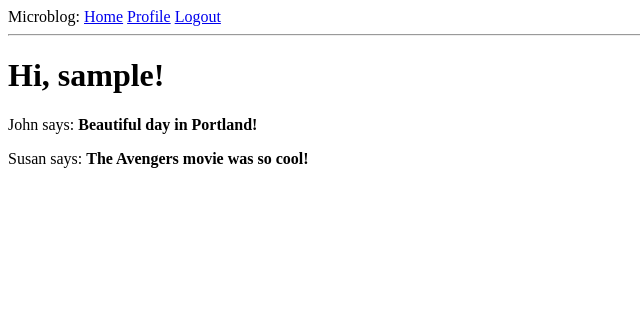
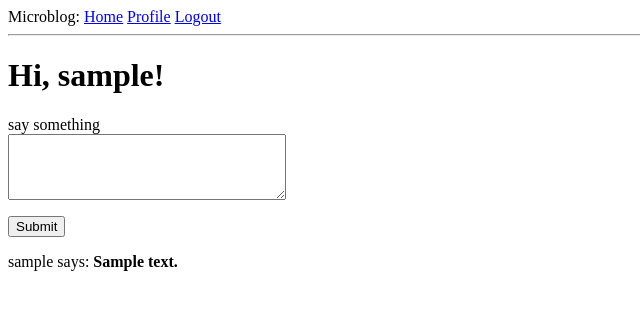
Before and after one commit to nathanjh-28/Flask-MicroBlog, a Flask app: page / in a window 1280 px wide. Shown: the top 310 px of the page, without its empty margins (0-640 px from the left). Run offline with Flask 2, Linux system fonts and the light colour scheme; a user stored in the database is signed in; tables that the repository leaves empty hold one stand-in row (values such as "Sample post").

Commit message:
added posts form to forms, index template, and index view function

```diff
--- a/app/forms.py
+++ b/app/forms.py
@@ -44,3 +44,8 @@ class EditProfileForm(FlaskForm):
 
 class EmptyForm(FlaskForm):
     submit = SubmitField('Submit')
+
+class PostForm(FlaskForm):
+    post = TextAreaField('say something', validators=[
+        DataRequired(), Length(min=1,max=140)])
+    submit = SubmitField('Submit')
--- a/app/routes.py
+++ b/app/routes.py
@@ -1,8 +1,8 @@
 from flask import render_template, flash, redirect, url_for, request
 from app import app, db
-from app.forms import LoginForm, RegistrationForm, EditProfileForm, EmptyForm
+from app.forms import LoginForm, RegistrationForm, EditProfileForm, EmptyForm, PostForm
 from flask_login import current_user, login_user, logout_user, login_required
-from app.models import User
+from app.models import User, Post
 from werkzeug.urls import url_parse
 from datetime import datetime
 
@@ -15,21 +15,19 @@ def before_request():
         db.session.commit()
 
 #_____________________________________________________________Routes
-@app.route('/')
-@app.route('/index')
+@app.route('/', methods=['GET', 'POST'])
+@app.route('/index', methods=['GET', 'POST'])
 @login_required
 def index():
-    posts = [
-        {
-            'author': {'username': 'John'},
-            'body': 'Beautiful day in Portland!'
-        },
-        {
-            'author': {'username': 'Susan'},
-            'body': 'The Avengers movie was so cool!'
-        }
-    ]
-    return render_template('index.html', title='Home Page', posts=posts)
+    form = PostForm()
+    if form.validate_on_submit():
+        post = Post(body=form.post.data, author=current_user)
+        db.session.add(post)
+        db.session.commit()
+        flash('Your post is now live!')
+        return redirect(url_for('index'))
+    posts = current_user.followed_posts().all()
+    return render_template('index.html', title='Home Page', posts=posts, form=form)
 
 @app.route('/login', methods=['GET','POST'])
 def login():
--- a/app/templates/index.html
+++ b/app/templates/index.html
@@ -2,6 +2,17 @@
 
 {% block content %}
     <h1> Hi, {{ current_user.username }}! </h1>
+    <form action="" method="POST">
+        {{ form.hidden_tag() }}
+        <p>
+            {{ form.post.label }} <br>
+            {{ form.post(cols=32, rows=4) }} <br>
+            {% for error in form.post.errors %}
+            <span style="color:red;">[{{ error }}]</span>
+            {% endfor %}
+        </p>
+        <p>{{ form.submit() }}</p>
+    </form>
     {% for post in posts %}
     <div><p>{{post.author.username }} says: <b> {{ post.body }} </b></p></div>
     {% endfor %}
```
